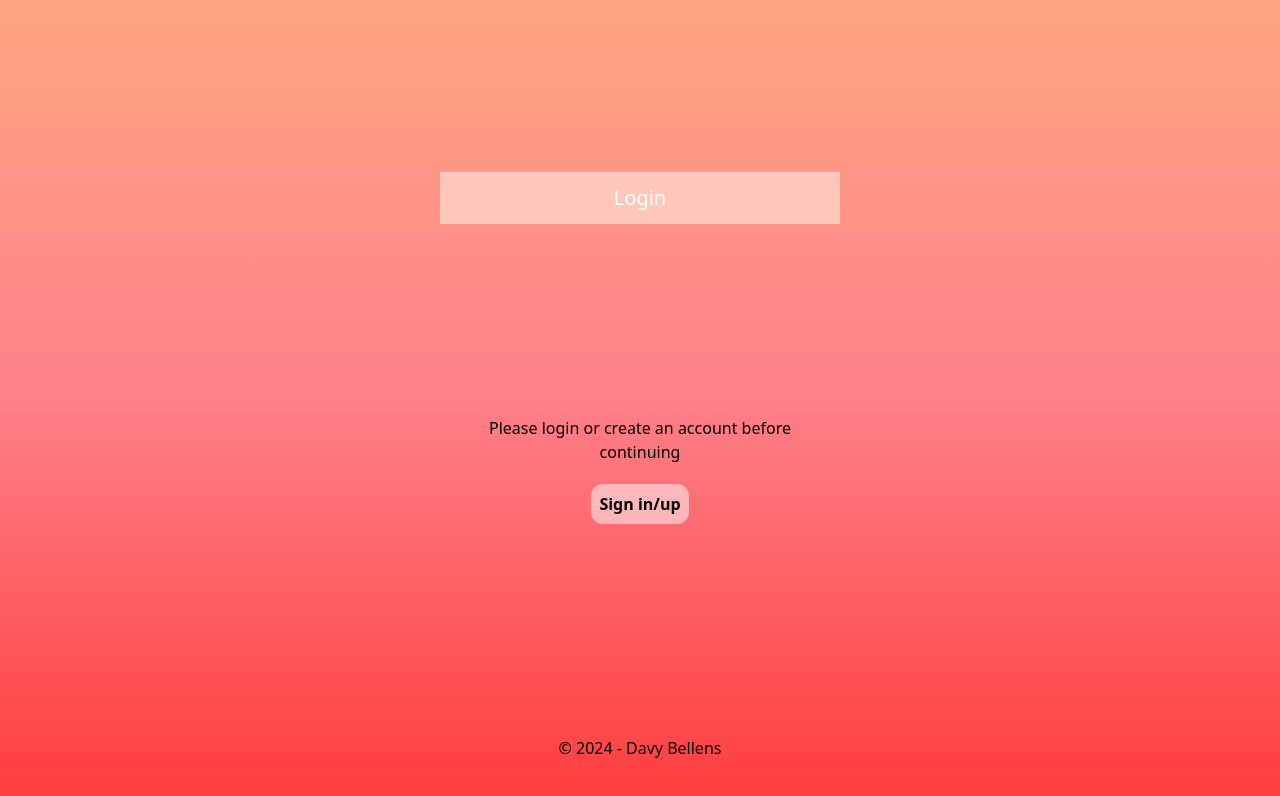
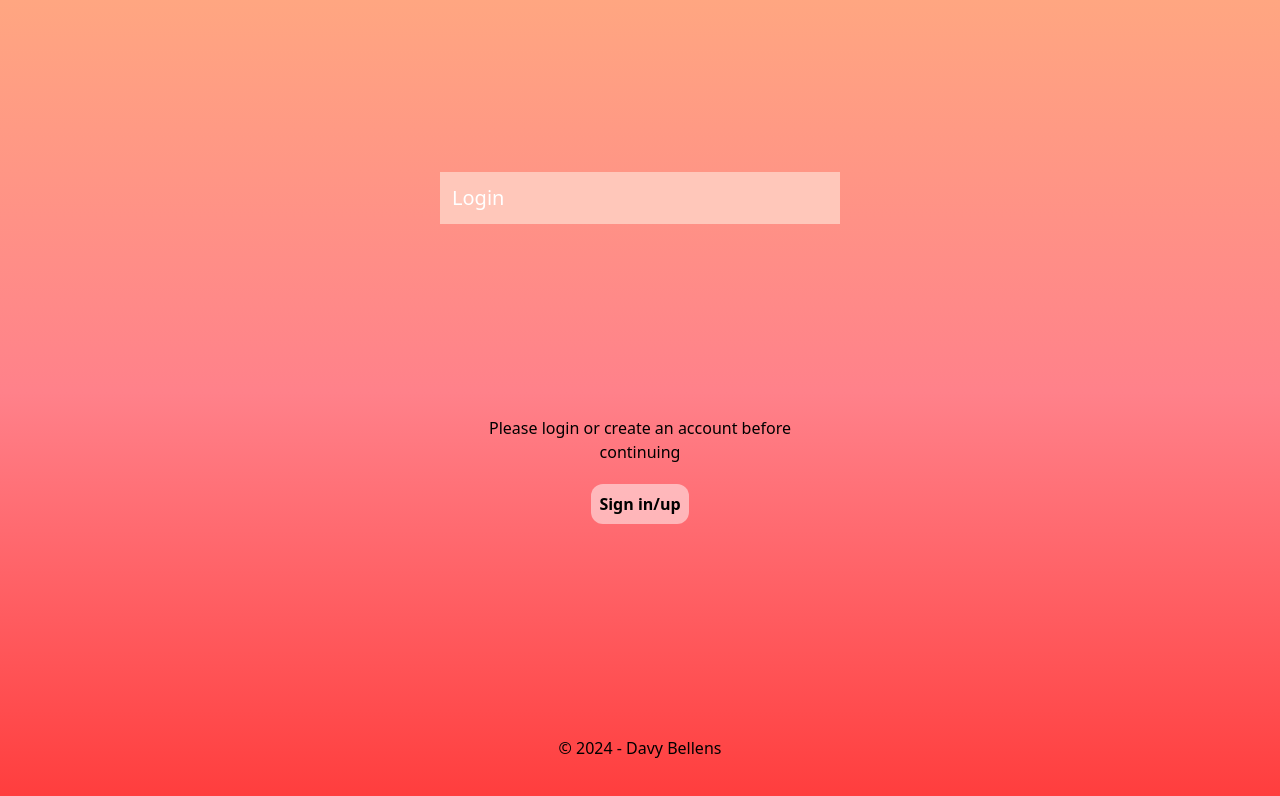
Before and after one commit to DavyBellens/TDinder-frontend, a Next.js app: page / in a window 1280 px wide. Shown: the top 796 px of the page. Built offline with nearby package versions, Linux system fonts and the light colour scheme; no server answers.

Commit message:
weird header fix

```diff
--- a/components/header/Header.tsx
+++ b/components/header/Header.tsx
@@ -10,7 +10,7 @@ type Props = {
 
 const Header: React.FC<Props> = ({ isLoggedIn, gender, preference }: Props) => {
   return (
-    <header role="header" className=" flex gap-5 items-center flex-col">
+    <header role="header" className=" gap-5 items-center flex-col w-full">
       <Nav isLoggedIn={isLoggedIn} gender={gender} preference={preference} />
     </header>
   );
--- a/components/header/Nav.tsx
+++ b/components/header/Nav.tsx
@@ -9,13 +9,16 @@ type Props = {
 
 const Nav: React.FC<Props> = ({ isLoggedIn, gender, preference }: Props) => {
   return (
-    <nav className="flex justify-evenly gap-3 w-full p-3" role="navigation">
+    <nav className="grid grid-cols-3 p-3" role="navigation">
       {isLoggedIn ? (
         <>
-          <Link href="/options" className={"text-3xl flex items-center font-mono text-red-700 text-opacity-60 "}>
+          <Link
+            href="/options"
+            className={"text-3xl flex justify-center items-center font-mono text-red-700 text-opacity-60 "}
+          >
             ☰
           </Link>
-          <Link href="/" className={"text-4xl"}>
+          <Link href="/" className={"text-4xl flex justify-center"}>
             {preference === "FEMALE" && gender === "WOMAN" && "👩‍❤️‍👩"}
             {preference === "MALE" && gender === "MAN" && "👨‍❤️‍👨"}
             {((preference === "FEMALE" && gender === "MAN") || (preference === "MALE" && gender === "WOMAN")) &&
@@ -27,7 +30,7 @@ const Nav: React.FC<Props> = ({ isLoggedIn, gender, preference }: Props) => {
               preference === "OTHER/SECRET") &&
               "💑"}
           </Link>
-          <Link href="/matches" className={"text-4xl"}>
+          <Link href="/matches" className={"text-4xl flex justify-center"}>
             🔗
           </Link>
         </>
```
